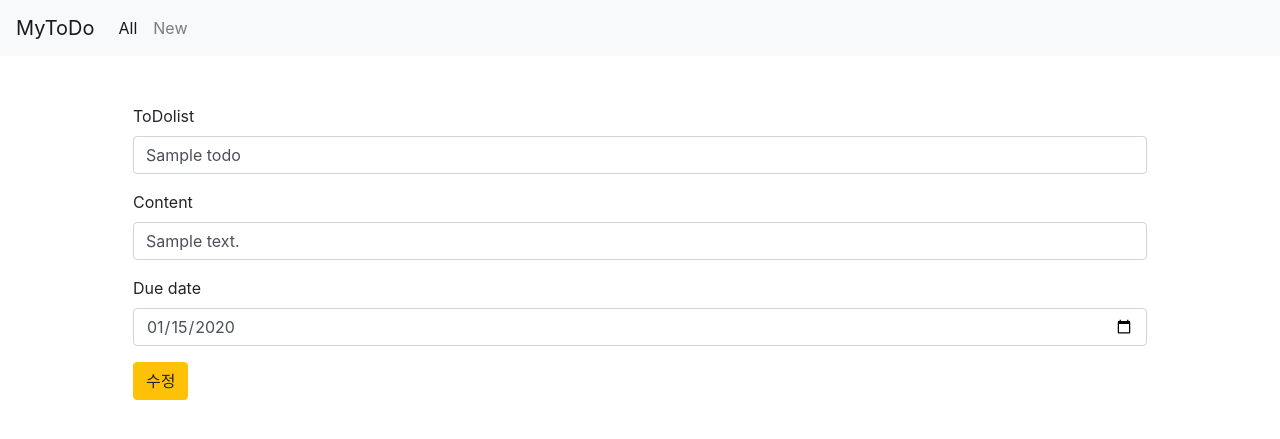
After one commit to hyeonahkiki/03_board, a Django app: page /todos/1/edit/ in a window 1280 px wide. The commit adds this page. Shown: the top 439 px of the page. Run offline with Django 3.2, Linux system fonts and the light colour scheme; tables that the repository leaves empty hold one stand-in row (values such as "Sample post"); some libraries are stand-ins or nearby versions.

Commit message:
delete & update

```diff
--- /dev/null
+++ b/todos/templates/delete.html
@@ -0,0 +1,4 @@
+{% extends 'base.html' %}
+{% block body %}
+<h1>글이 삭제되었습니다.</h1>
+{% endblock %}
--- a/todos/templates/detail.html
+++ b/todos/templates/detail.html
@@ -5,8 +5,8 @@
   <p class="lead">{{todo.content}}</p>
   <hr class="my-4">
   <p>{{todo.due_date}}</p>
-  <a class="btn btn-warning btn-lg" href="#" role="button">수정</a>
-  <a class="btn btn-danger btn-lg" href="#" role="button">삭제</a>
+  <a class="btn btn-warning btn-lg" href="/todos/{{todo.id}}/edit/" role="button">수정</a>
+  <a class="btn btn-danger btn-lg" href="/todos/{{todo.id}}/delete/" role="button">삭제</a>
 </div>
 
 {% endblock %}
--- /dev/null
+++ b/todos/templates/edit.html
@@ -0,0 +1,18 @@
+{% extends 'base.html' %}
+{% block body %}
+<form action="/todos/{{todo.id}}/update/" class="m-5">
+  <div class="form-group">
+    <label for="title">ToDolist</label>
+    <input type="text" class="form-control" id="title" name="title" value="{{todo.title}}">
+  </div>
+  <div class="form-group">
+    <label for="content">Content</label>
+    <input type="text" class="form-control" id="content" name="content" value="{{todo.content}}">
+  </div>
+  <div class="form-group">
+    <label for="due-date">Due date</label>
+    <input type="date" class="form-control" id="due-date" name="due-date" value="{{todo.due_date|date:'Y-m-d'}}">
+  </div>
+  <button type="submit" class="btn btn-warning">수정</button>
+</form>
+{% endblock %}
--- /dev/null
+++ b/todos/templates/update.html
@@ -0,0 +1,4 @@
+{% extends 'base.html' %}
+{% block body %}
+<h1>글이수정됨</h1>
+{% endblock %}
--- a/todos/urls.py
+++ b/todos/urls.py
@@ -8,4 +8,9 @@ urlpatterns = [
     #Read
     path('', views.index),
     path('<int:todo_id>/', views.detail),
+    #Update
+    path('<int:todo_id>/edit/', views.edit),
+    path('<int:todo_id>/update/', views.update),
+    #Delete
+    path('<int:todo_id>/delete/', views.delete)
 ]
--- a/todos/views.py
+++ b/todos/views.py
@@ -35,3 +35,27 @@ def detail(request, todo_id):
         'todo': todo,
     }
     return render(request, 'detail.html',context)
+
+def delete(request, todo_id):
+    todo = Todo.objects.get(id=todo_id)
+    todo.delete()
+    return render(request, 'delete.html')
+
+def edit(request, todo_id):
+    todo = Todo.objects.get(id=todo_id)
+    context = {
+        'todo':todo,
+    }
+    return render(request, 'edit.html', context)
+
+def update(request, todo_id):
+    title = request.GET.get('title')
+    content = request.GET.get('content')
+    due_date = request.GET.get('due-date')
+
+    todo = Todo.objects.get(id=todo_id)
+    todo.title =title
+    todo.content = content
+    todo.due_date = due_date
+    todo.save()
+    return render(request, 'update.html')
```
Also changed, not shown: todos/templates/index.html (+7 -0 lines).
